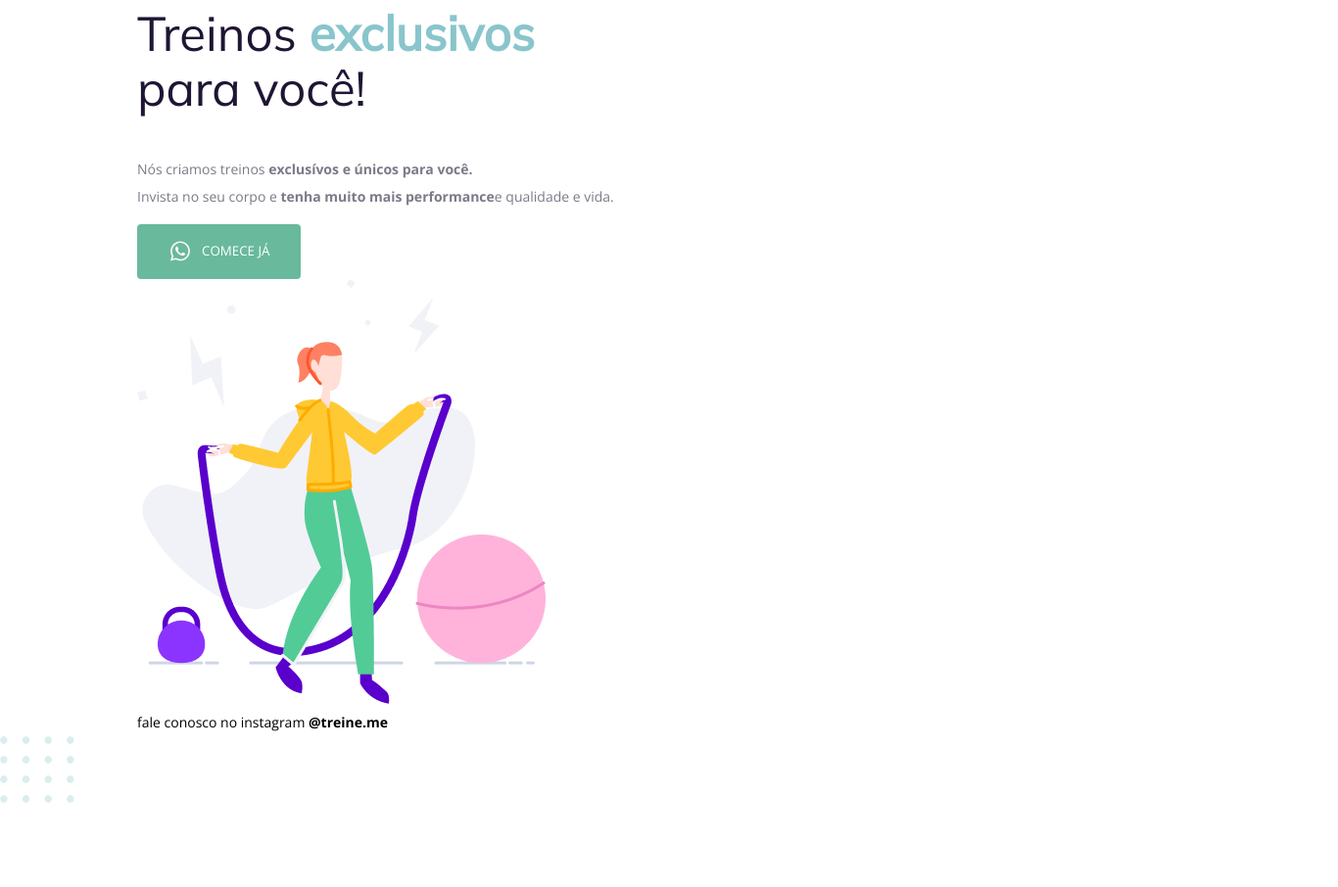
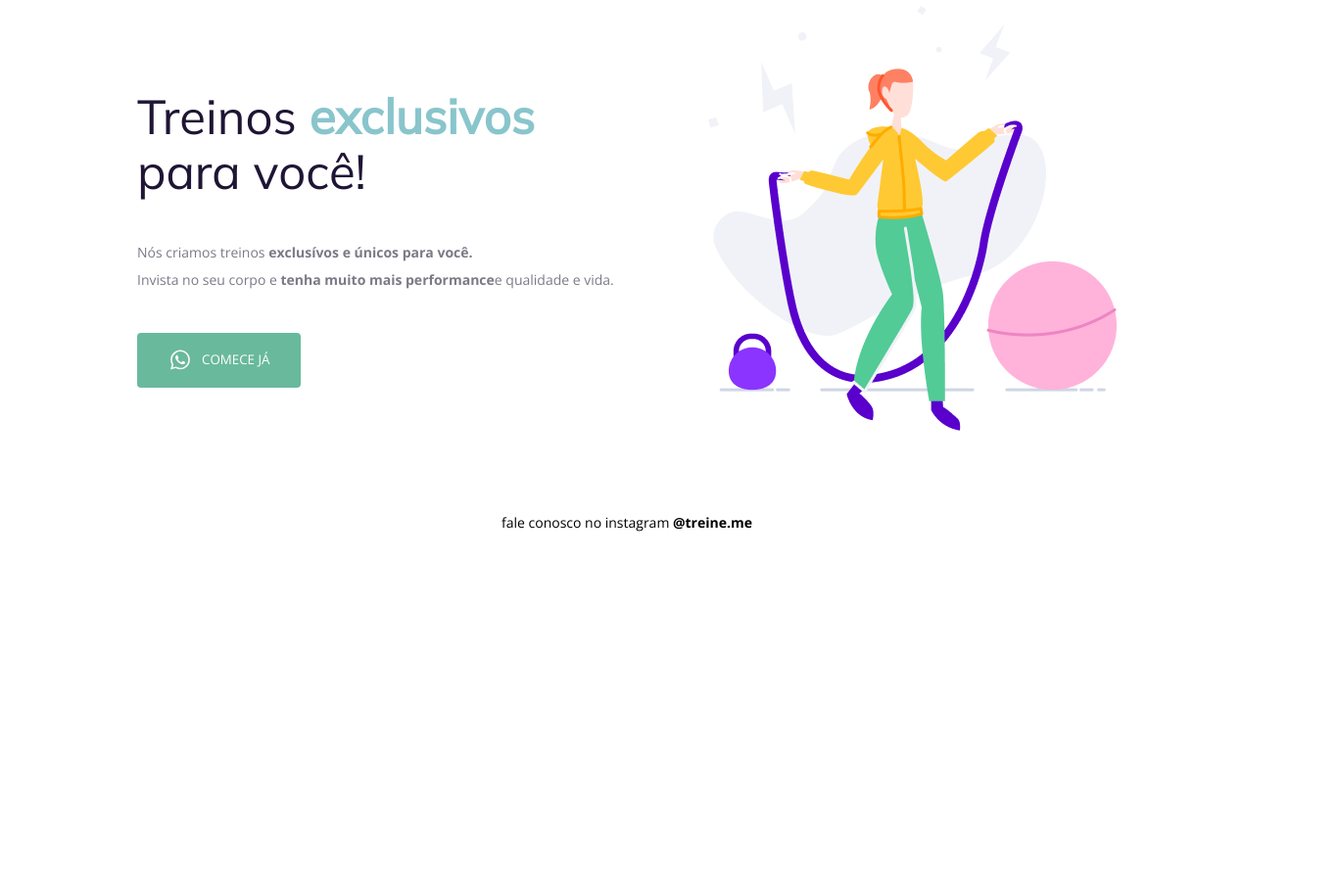
Before and after one commit to Matheussilva07/projeto02, a plain HTML site: page index.html in a window 1280 px wide. Shown: the part 134-1040 px from the top of the page at 98% size, 1366 px wide, since content can reach past the window. Before the commit the page ends 969 px from the top, so only its background shows below. Drawn offline with nearby package versions, Linux system fonts and the light colour scheme.

Commit message:
alignments

```diff
--- a/index.html
+++ b/index.html
@@ -25,7 +25,7 @@
     </ul>
    </nav>
 
-
+<div id="hero">
   <main>
 
 <section class="text">
@@ -46,7 +46,7 @@
 
 
  </main>
-
+</div>
 
  <footer>
 fale conosco no instagram <a href="https://instagram.com/treineme" target="_blank">@treine.me</a>
@@ -56,7 +56,7 @@ fale conosco no instagram <a href="https://instagram.com/treineme" target="_blan
 
 </div>
 
-<img src="./img/balls-decoration (1).svg" alt="Bolinhas verdes no canto interior direito">
+<img id="balls" src="./img/balls-decoration (1).svg" alt="Bolinhas verdes no canto interior direito">
 
 </body>
 </html>
--- a/style.css
+++ b/style.css
@@ -7,6 +7,13 @@ font-family: 'Open Sans', sans-serif;
 .page{ width: 1000px;
 border: 1px;
 margin: 65px auto 0 ;
+
+
+}
+#hero{
+
+margin-bottom: 80px;
+
 }
 
 nav{
@@ -48,7 +55,7 @@ font-weight: bold;
 
 }
 
-p{
+section p{ margin: 40px 0;
     font-size: 14px;
     line-height: 28px;
     color: #7D7987;
@@ -67,7 +74,15 @@ align-items: center;
 gap: 10px;
 border-radius: 4px ;
 }
-footer{
+button:hover{
+transition: 0.2s;
+background: #439377;
+
+}
+
+
+
+footer{ text-align: center;
     font-size: 14px;
     line-height: 28px;
 }
@@ -76,3 +91,12 @@ footer a{
     color: black;
     text-decoration: none;
 }
+main{
+    display: flex;
+   align-items: center;
+  justify-content: space-between; /*  ou eu poderia separar os elementos usando o "gap", mas o justify-content:space-between tb separa os elementos  */
+}
+#balls{
+  margin-left: 100%;
+margin-top: 100%;
+}
```
